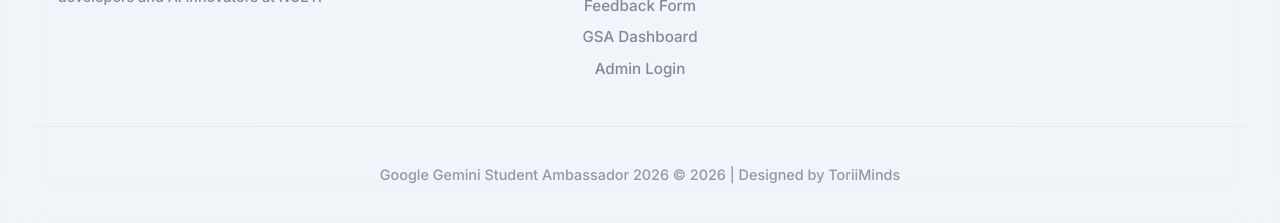
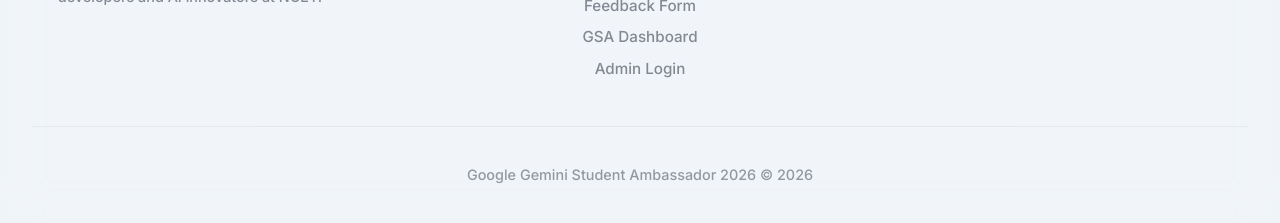
Before and after one commit to paladuguganeshnaidu/NightCap-Feedback, a website: page public/index.html in a window 1280 px wide. Shown: the part 3591-3814 px from the top of the page. Drawn offline with Linux system fonts and the light colour scheme; a script that the page names is missing.

Commit message:
chore: remove 'Designed by ToriiMinds' branding from index.html footer

```diff
--- a/public/index.html
+++ b/public/index.html
@@ -489,7 +489,7 @@
       </div>
     </div>
     <div class="footer-bottom" style="text-align: center; margin-top: 3rem; padding-top: 1.5rem; border-top: 1px solid var(--border-color); opacity: 0.6; font-size: 0.9rem;">
-      <p>Google Gemini Student Ambassador 2026 &copy; <span id="year"></span> | Designed by ToriiMinds</p>
+      <p>Google Gemini Student Ambassador 2026 &copy; <span id="year"></span></p>
     </div>
   </footer>
 
```
